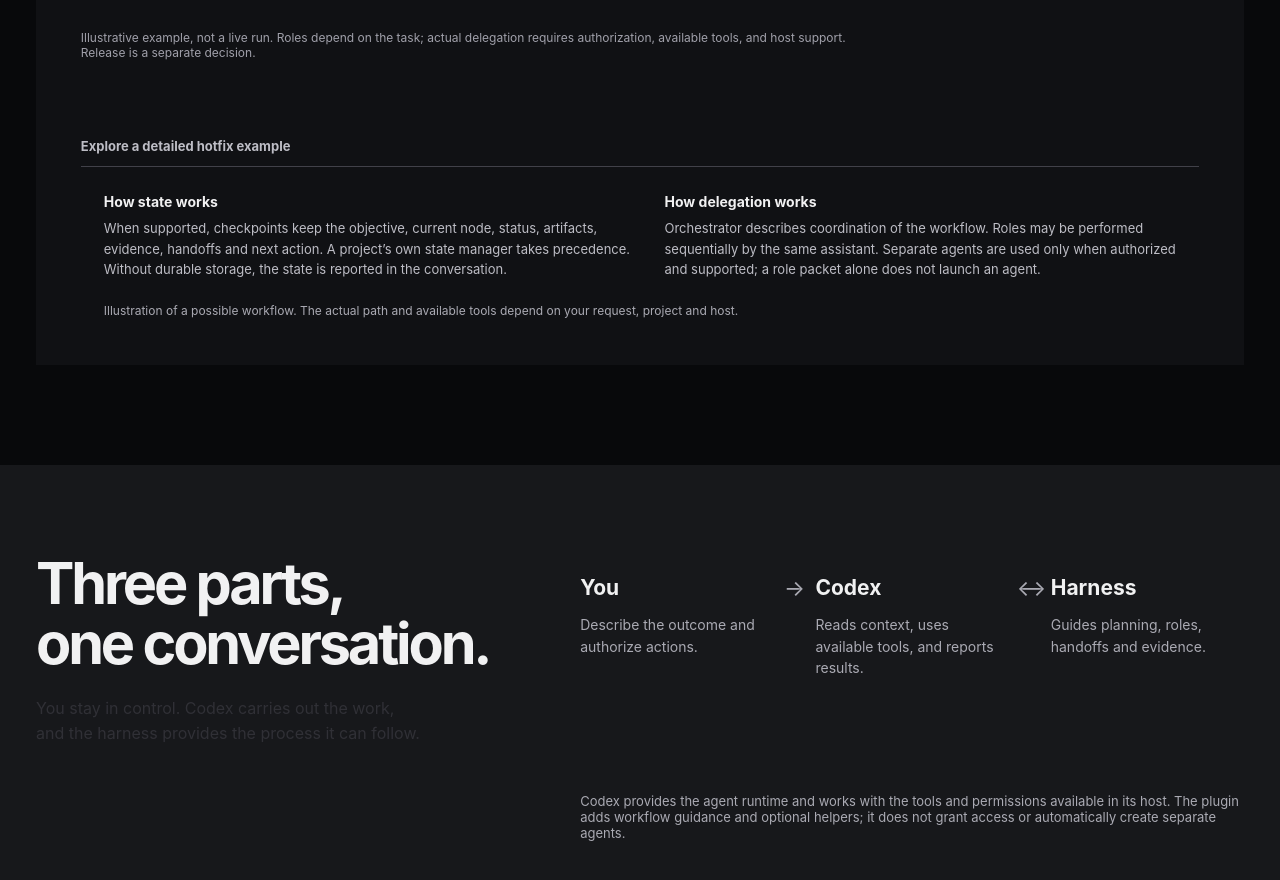
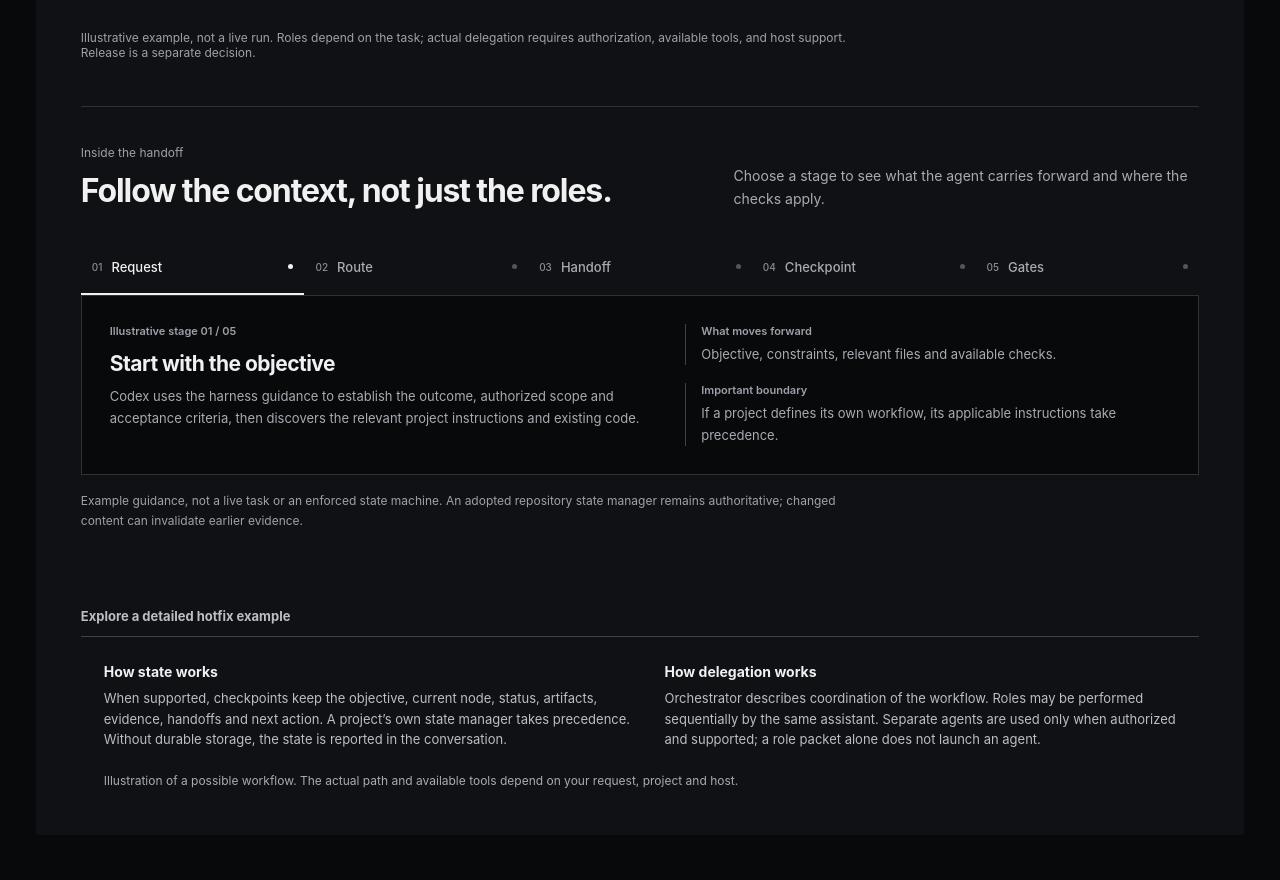
Before and after one commit to wanderpe/agentic-harness-website, a Next.js app: page /guide in a window 1280 px wide. Shown: the part 2437-3317 px from the top of the page. Built offline with nearby package versions, Linux system fonts and the light colour scheme.

Commit message:
Explain workflow handoffs and evidence gates

```diff
--- a/app/DelegationDiagram.tsx
+++ b/app/DelegationDiagram.tsx
@@ -1,6 +1,7 @@
 'use client';
 
 import { useState } from 'react';
+import WorkflowInspector from './WorkflowInspector';
 import '../public/assets/delegation-diagram.css';
 
 const paths = {
@@ -36,5 +37,6 @@ export default function DelegationDiagram() {
     </div>
     <div className="delegation-explanation" aria-live="polite"><span>{path.badge}</span><div><h3>{path.title}</h3><p>{path.description}</p></div><a href="/guide/#explore">Explore the workflow <span aria-hidden="true">↗</span></a></div>
     <p className="delegation-footnote">Illustrative example, not a live run. Roles depend on the task; actual delegation requires authorization, available tools, and host support. Release is a separate decision.</p>
+    <WorkflowInspector />
   </section>;
 }
--- /dev/null
+++ b/app/WorkflowInspector.tsx
@@ -0,0 +1,24 @@
+'use client';
+
+import { useState } from 'react';
+import '../public/assets/workflow-inspector.css';
+
+const stages = [
+  { label: 'Request', title: 'Start with the objective', description: 'Codex uses the harness guidance to establish the outcome, authorized scope and acceptance criteria, then discovers the relevant project instructions and existing code.', moves: 'Objective, constraints, relevant files and available checks.', note: 'If a project defines its own workflow, its applicable instructions take precedence.' },
+  { label: 'Route', title: 'Choose the right roles', description: 'The harness suggests a route proportional to the task. The same assistant may perform roles sequentially; separate agents may be used only when authorized and supported by the host.', moves: 'The selected route, role responsibilities and task context.', note: 'A role packet describes work; it does not launch an agent by itself.' },
+  { label: 'Handoff', title: 'Pass work with its context', description: 'A role receives its scope, relevant artifacts, constraints and completion checks. The receiver inspects the inputs before acknowledging the handoff.', moves: 'Sender, receiver, artifact locations, content identity and acknowledgement.', note: 'Missing or stale inputs must be resolved before dependent work continues.' },
+  { label: 'Checkpoint', title: 'Record state for the next step', description: 'When storage is available, a checkpoint can record the current node, status, artifacts, evidence, handoffs and next action. A later session reconciles that record with the current project.', moves: 'Current task state and the evidence needed to resume.', note: 'Without durable storage, state is reported in the conversation. A checkpoint alone does not prove crash recovery.' },
+  { label: 'Gates', title: 'Check evidence at the boundary', description: 'The optional read-only guard can inspect supplied records and current content identity before review, QA or release. Failed or missing checks are reported rather than treated as passed.', moves: 'Current artifacts, identity, review and QA records, and any actual release authorization.', note: 'The fallback gate is advisory; it cannot authenticate approvals, prove tests ran, launch agents or enforce host permissions.' },
+] as const;
+
+export default function WorkflowInspector() {
+  const [active, setActive] = useState(0);
+  const stage = stages[active];
+  return <section className="workflow-inspector" aria-labelledby="inspector-title">
+    <div className="inspector-heading"><div><p className="inspector-kicker">Inside the handoff</p><h3 id="inspector-title">Follow the context, not just the roles.</h3></div><p>Choose a stage to see what the agent carries forward and where the checks apply.</p></div>
+    <div className="inspector-rail" role="group" aria-label="Choose a workflow stage">{stages.map((item, index) => <button key={item.label} type="button" aria-pressed={active === index} onClick={() => setActive(index)}><span className="inspector-index">{String(index + 1).padStart(2, '0')}</span><span>{item.label}</span><span className="inspector-dot" aria-hidden="true"/></button>)}</div>
+    <div className="inspector-panel" aria-live="polite"><div className="inspector-panel-title"><span>Illustrative stage {String(active + 1).padStart(2, '0')} / 05</span><h4>{stage.title}</h4><p>{stage.description}</p></div><div className="inspector-facts"><div><span>What moves forward</span><p>{stage.moves}</p></div><div><span>Important boundary</span><p>{stage.note}</p></div></div></div>
+    {active === 4 && <div className="inspector-gates" aria-label="Evidence gate examples"><article><span>01</span><strong>Review</strong><p>Checks required context, plan and handoff receipts.</p></article><article><span>02</span><strong>QA</strong><p>Requires a current passing review and its receipt.</p></article><article><span>03</span><strong>Release</strong><p>Adds passing QA, checks, acceptance results and matching authorization.</p></article></div>}
+    <p className="inspector-note">Example guidance, not a live task or an enforced state machine. An adopted repository state manager remains authoritative; changed content can invalidate earlier evidence.</p>
+  </section>;
+}
--- /dev/null
+++ b/public/assets/workflow-inspector.css
@@ -0,0 +1,8 @@
+.workflow-inspector{margin-top:46px;border-top:1px solid var(--border);padding-top:38px}
+.inspector-heading{display:grid;grid-template-columns:1fr .75fr;gap:32px;align-items:end}.inspector-kicker{font-size:12px;color:var(--tone-9);margin:0 0 12px}.inspector-heading h3{font-size:clamp(23px,3vw,32px);line-height:1.2;letter-spacing:-.035em;margin:0;color:var(--foreground)}.inspector-heading>p{font-size:14px;line-height:1.6;color:var(--muted-foreground);margin:0}
+.inspector-rail{display:grid;grid-template-columns:repeat(5,minmax(0,1fr));margin:30px 0 0;border-bottom:1px solid var(--border)}.inspector-rail button{position:relative;display:flex;align-items:center;gap:9px;min-width:0;min-height:55px;padding:10px 11px;border:0;border-bottom:2px solid transparent;background:transparent;color:var(--muted-foreground);font:500 13px var(--font-sans);text-align:left;cursor:pointer}.inspector-rail button:hover{color:var(--foreground)}.inspector-rail button[aria-pressed=true]{border-bottom-color:var(--foreground);color:var(--foreground)}.inspector-index{font-size:10px;color:var(--tone-8)}.inspector-dot{margin-left:auto;width:5px;height:5px;border-radius:50%;background:var(--tone-5)}.inspector-rail button[aria-pressed=true] .inspector-dot{background:var(--foreground)}
+.inspector-panel{display:grid;grid-template-columns:1.1fr 1fr;gap:42px;background:var(--background);border:1px solid var(--border);border-top:0;padding:28px}.inspector-panel-title>span,.inspector-facts span{display:block;font-size:11px;font-weight:600;color:var(--tone-9)}.inspector-panel h4{font-size:21px;letter-spacing:-.025em;margin:13px 0 9px;color:var(--foreground)}.inspector-panel p{font-size:13px;line-height:1.7;color:var(--muted-foreground);margin:0}.inspector-facts{display:grid;gap:18px}.inspector-facts>div{padding-left:15px;border-left:1px solid var(--tone-4)}.inspector-facts p{margin-top:5px}
+.inspector-gates{display:grid;grid-template-columns:repeat(3,1fr);border:1px solid var(--border);border-top:0}.inspector-gates article{padding:19px 22px;background:var(--card)}.inspector-gates article+article{border-left:1px solid var(--border)}.inspector-gates span{display:block;font-size:10px;color:var(--tone-8);margin-bottom:9px}.inspector-gates strong{font-size:13px;color:var(--foreground)}.inspector-gates p{font-size:12px;line-height:1.55;color:var(--muted-foreground);margin:6px 0 0}.inspector-note{font-size:12px;line-height:1.6;color:var(--tone-9);margin:16px 0 0;max-width:800px}
+@media(max-width:800px){.inspector-heading,.inspector-panel{grid-template-columns:1fr;gap:18px}.inspector-rail{display:flex;overflow-x:auto}.inspector-rail button{flex:0 0 auto;min-width:110px}.inspector-dot{display:none}}
+@media(max-width:560px){.inspector-panel{padding:22px}.inspector-gates{grid-template-columns:1fr}.inspector-gates article+article{border-left:0;border-top:1px solid var(--border)}.workflow-inspector{margin-top:35px}}
+@media(max-width:800px){.inspector-rail{flex-wrap:wrap;overflow:visible}.inspector-rail button{flex:1 0 30%;min-width:0}}
```
